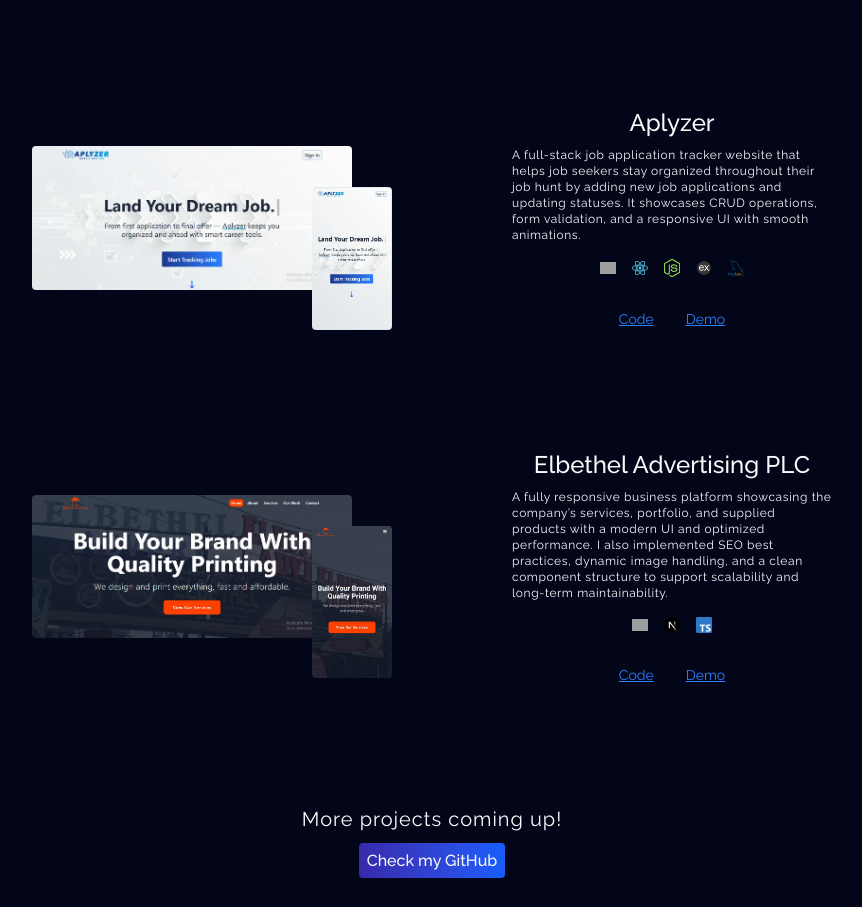
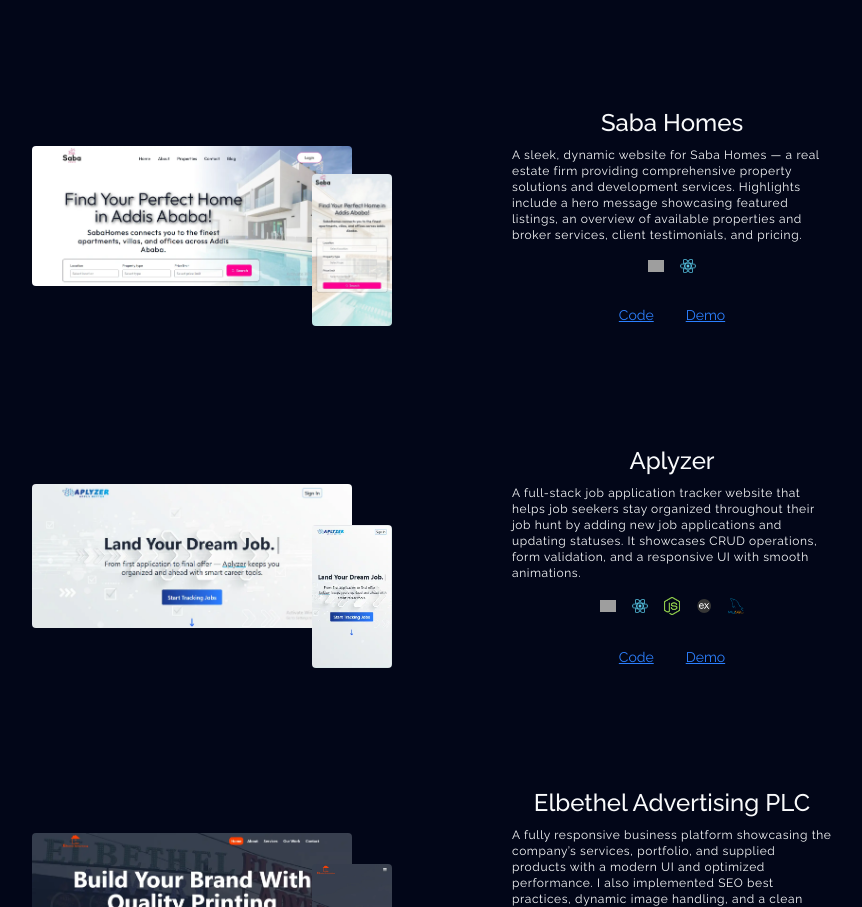
Before and after one commit to Amiir25/Portfolio, a React (Vite) app: page / in a window 1280 px wide. Shown: the part 2587-3494 px from the top of the page, without its empty margins (208-1070 px from the left). Built offline with nearby package versions, Linux system fonts and the light colour scheme; grey boxes are pictures that could not be loaded.

Commit message:
Add saba homes project in projects section in assets.js

```diff
--- a/src/assets/assets.js
+++ b/src/assets/assets.js
@@ -31,6 +31,8 @@
 import aplyzerMobile from './projects/aplyzer-mobile.webp';
 import elbethelDesktop from './projects/elbethel-desktop.webp';
 import elbethelMobile from './projects/elbethel-mobile.webp';
+import sabaHomesDesktop from './projects/saba-homes-desktop.webp';
+import sabaHomesMobile from './projects/saba-homes-mobile.webp';
 
 
 // Export skills
@@ -67,6 +69,15 @@
         tech: [HTML, CSS, JavaScript],
         codeLink: 'https://github.com/Amiir25/AppWorks.git',
         liveLink: 'https://app-works.netlify.app/',
+    },
+    {
+        name: 'Saba Homes',
+        desktopImage: sabaHomesDesktop,
+        mobileImage: sabaHomesMobile,
+        description: 'A sleek, dynamic website for Saba Homes — a real estate firm providing comprehensive property solutions and development services. Highlights include a hero message showcasing featured listings, an overview of available properties and broker services, client testimonials, and pricing.',
+        tech: [TailwindCSS, React],
+        codeLink: 'https://github.com/Amiir25/SabaHomes.git',
+        liveLink: 'https://saba-homes.vercel.app/',
     },
     {
         name: 'Aplyzer',
```
